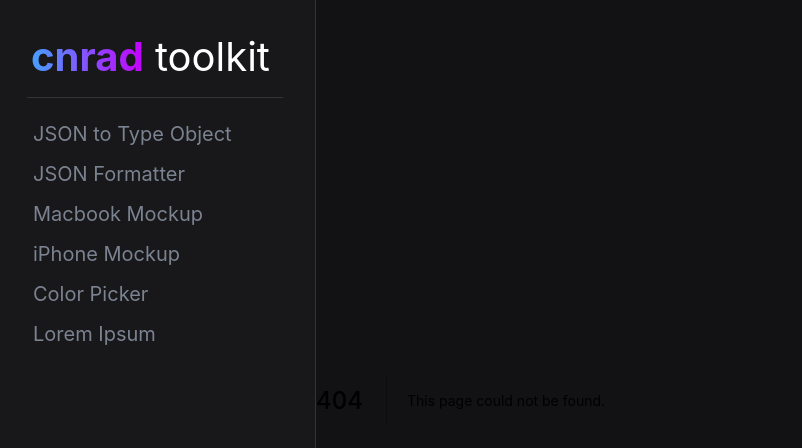
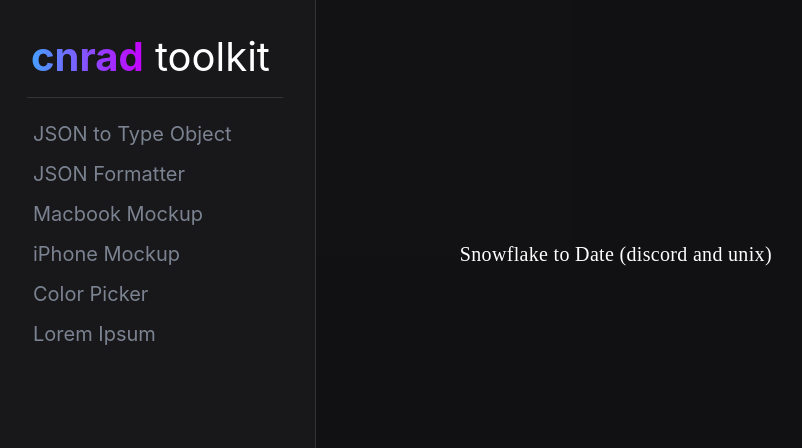
Before and after one commit to cnrad/tools, a Next.js app: page /snowflake in a window 1280 px wide. Before the commit this address had no page. Shown: the top 448 px of the page, without its empty margins (5-807 px from the left). Built offline with nearby package versions, Linux system fonts and the light colour scheme.

Commit message:
add snowflake to date page

```diff
--- /dev/null
+++ b/pages/snowflake.tsx
@@ -0,0 +1,34 @@
+import styled from 'styled-components';
+import Head from 'next/head';
+import PageWrapper from "../src/components/PageWrapper";
+
+export default function SnowflakeDate() {
+
+    return (
+        <>
+            <Head>
+                <title>🛠️ Snowflake to Date</title>
+            </Head>
+            <PageWrapper overflowY="scroll">
+                <Text>
+                    Snowflake to Date (discord and unix)
+                </Text>
+            </PageWrapper>
+        </>
+    );
+}
+
+const Text = styled.div`
+    position: relative;
+    width: 70%;
+    height: 100%;
+    top: 10%;
+
+    padding: 10rem;
+    font-family: Times New Roman;
+    line-height: 1.75rem;
+    letter-spacing: 0.02rem;
+
+    font-size: 1.25rem;
+    color: #fff;
+`
```
